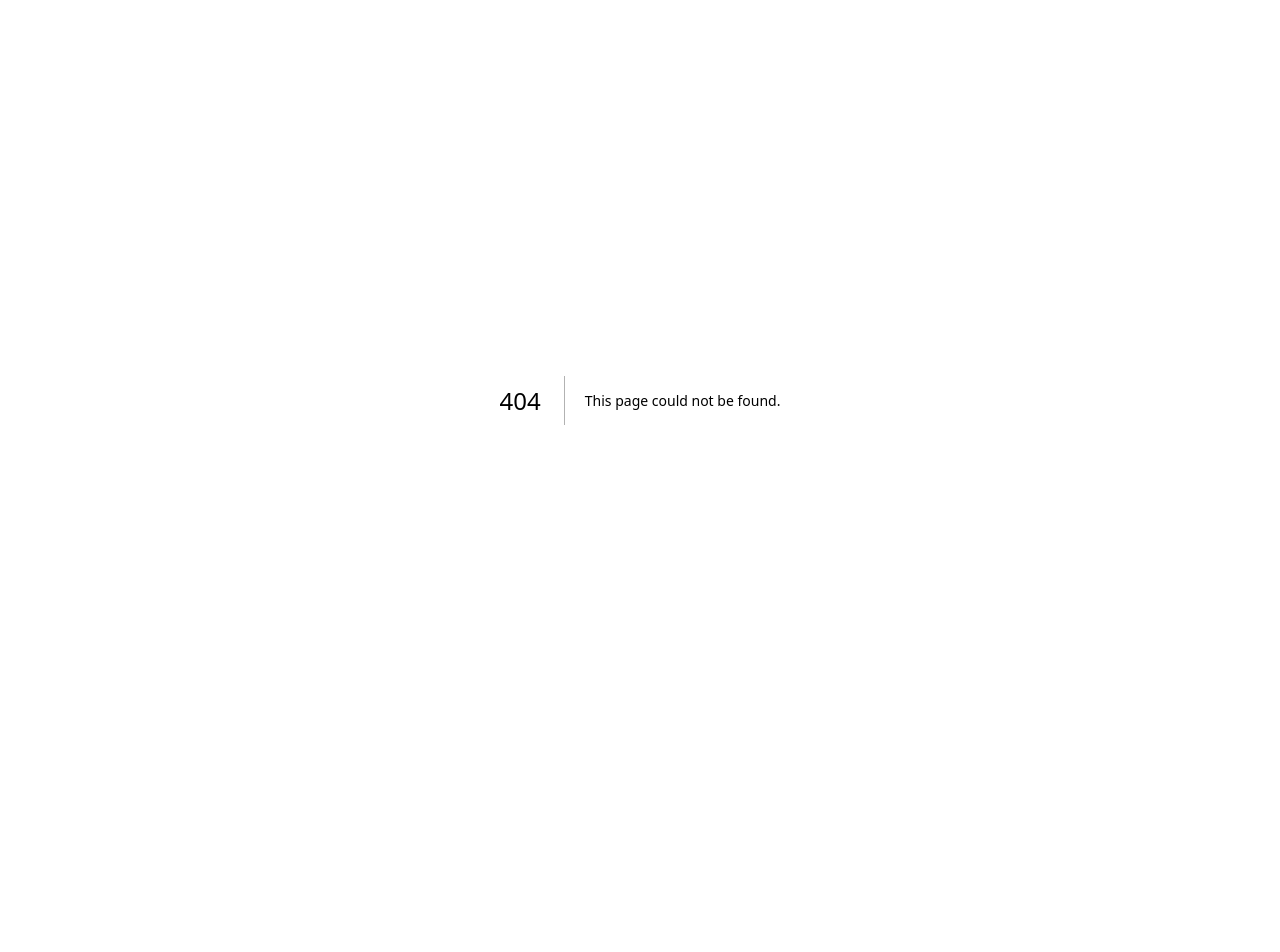
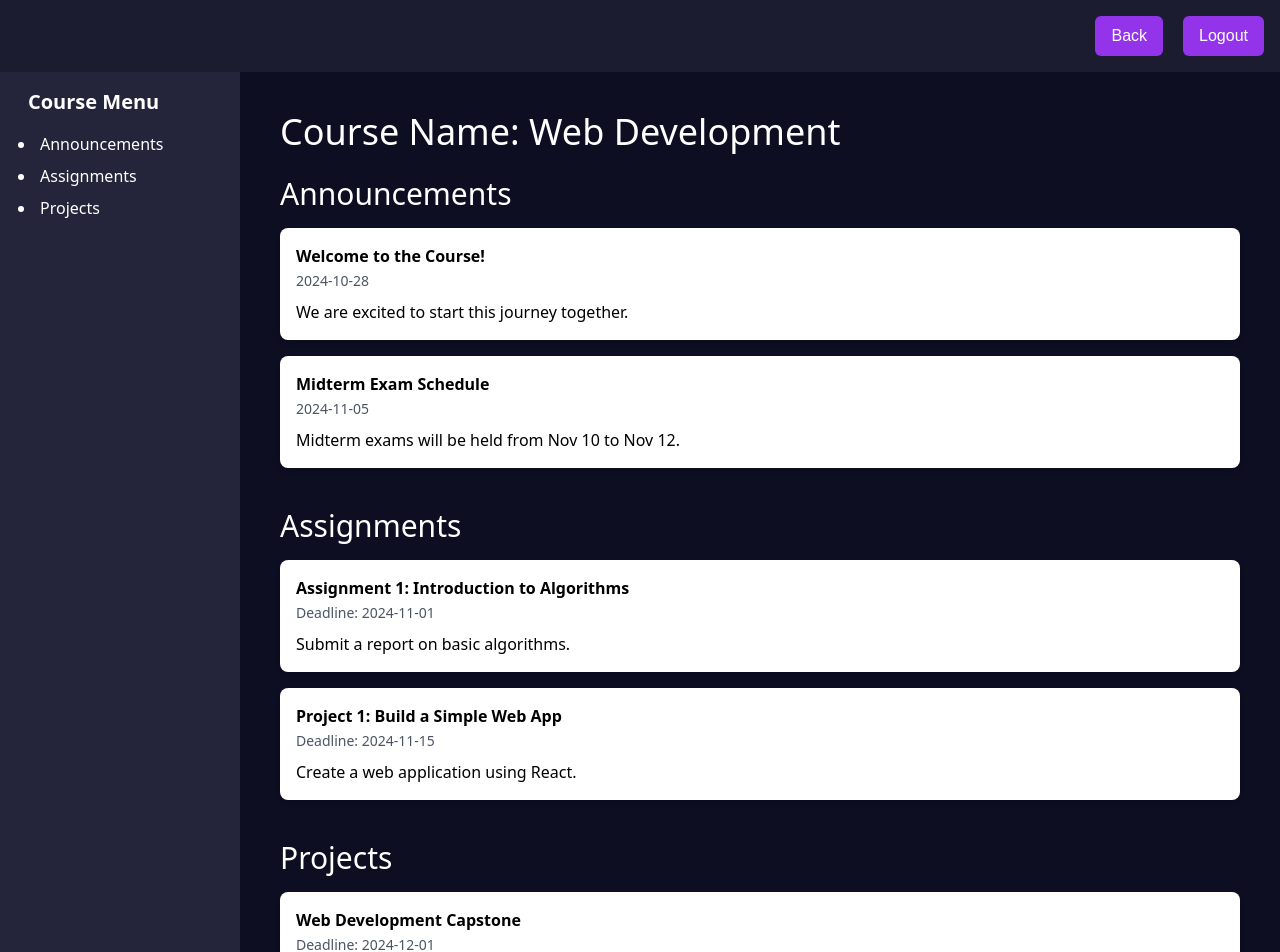
Before and after one commit to theAnuragMishra/aura-tracker, a Next.js app: page /course in a window 1280 px wide. Before the commit this address had no page. Shown: the top 952 px of the page. Before the commit the page ends 800 px from the top, so only its background shows below. Built offline with nearby package versions, Linux system fonts and the light colour scheme.

Commit message:
add course pages

```diff
--- /dev/null
+++ b/app/components/Header.tsx
@@ -0,0 +1,13 @@
+import { FC } from "react";
+
+const Header: FC = () => {
+  return (
+    <div className="bg-[#1b1c30] text-white p-4 flex justify-end items-center">
+      <button className="bg-purple-600 p-2 rounded-md mr-5 px-4">Back</button>
+
+      <button className="bg-purple-600 p-2 rounded-md px-4">Logout</button>
+    </div>
+  );
+};
+
+export default Header;
--- /dev/null
+++ b/app/course/page.tsx
@@ -0,0 +1,149 @@
+"use client";
+import { FC } from "react";
+import Header from "../components/Header";
+
+interface Announcement {
+  id: number;
+  title: string;
+  date: string;
+  content: string;
+}
+
+interface Assignment {
+  id: number;
+  title: string;
+  deadline: string;
+  description: string;
+}
+
+interface Project {
+  id: number;
+  title: string;
+  deadline: string;
+  description: string;
+}
+
+const announcements: Announcement[] = [
+  {
+    id: 1,
+    title: "Welcome to the Course!",
+    date: "2024-10-28",
+    content: "We are excited to start this journey together.",
+  },
+  {
+    id: 2,
+    title: "Midterm Exam Schedule",
+    date: "2024-11-05",
+    content: "Midterm exams will be held from Nov 10 to Nov 12.",
+  },
+];
+
+const assignments: Assignment[] = [
+  {
+    id: 1,
+    title: "Assignment 1: Introduction to Algorithms",
+    deadline: "2024-11-01",
+    description: "Submit a report on basic algorithms.",
+  },
+  {
+    id: 2,
+    title: "Project 1: Build a Simple Web App",
+    deadline: "2024-11-15",
+    description: "Create a web application using React.",
+  },
+];
+
+const projects: Project[] = [
+  {
+    id: 1,
+    title: "Web Development Capstone",
+    deadline: "2024-12-01",
+    description: "Develop a full-stack application as a group.",
+  },
+  {
+    id: 2,
+    title: "Personal Portfolio Website",
+    deadline: "2024-11-20",
+    description: "Create a personal portfolio to showcase your projects.",
+  },
+];
+
+const CoursePage: FC = () => {
+  return (
+    <>
+      <Header />
+      <div className="flex min-h-screen bg-[#0d0e22] font-sans">
+        <aside className="w-60 bg-[#24253a] text-white p-4">
+          <h2 className="text-xl font-semibold mb-4 pl-3">Course Menu</h2>
+          <ul className="list-disc pl-5">
+            <li className="mb-2 pl-1">
+              <a href="#announcements">Announcements</a>
+            </li>
+            <li className="mb-2 pl-1">
+              <a href="#assignments">Assignments</a>
+            </li>
+            <li className="mb-2 pl-1">
+              <a href="#projects">Projects</a>
+            </li>
+          </ul>
+        </aside>
+
+        <main className="flex-1 p-10 overflow-y-auto">
+          <h1 className="text-4xl text-white mb-6">
+            Course Name: Web Development
+          </h1>
+
+          <section id="announcements" className="mb-10">
+            <h2 className="text-3xl text-white mb-4">Announcements</h2>
+            {announcements.map((announcement) => (
+              <div
+                key={announcement.id}
+                className="bg-white text-black p-4 rounded-lg shadow-md mb-4"
+              >
+                <h3 className="font-semibold">{announcement.title}</h3>
+                <span className="text-gray-600 text-sm">
+                  {announcement.date}
+                </span>
+                <p className="mt-2">{announcement.content}</p>
+              </div>
+            ))}
+          </section>
+
+          <section id="assignments" className="mb-10">
+            <h2 className="text-3xl text-white mb-4">Assignments</h2>
+            {assignments.map((assignment) => (
+              <div
+                key={assignment.id}
+                className="bg-white text-black p-4 rounded-lg shadow-md mb-4"
+              >
+                <h3 className="font-semibold">{assignment.title}</h3>
+                <span className="text-gray-600 text-sm">
+                  Deadline: {assignment.deadline}
+                </span>
+                <p className="mt-2">{assignment.description}</p>
+              </div>
+            ))}
+          </section>
+
+          <section id="projects">
+            <h2 className="text-3xl text-white mb-4">Projects</h2>
+            {projects.map((project) => (
+              <div
+                key={project.id}
+                className="bg-white text-black p-4 rounded-lg shadow-md mb-4"
+              >
+                <h3 className="font-semibold">{project.title}</h3>
+                <span className="text-gray-600 text-sm">
+                  Deadline: {project.deadline}
+                </span>
+                <p className="mt-2">{project.description}</p>
+              </div>
+            ))}
+          </section>
+        </main>
+      </div>
+    </>
+  );
+};
+
+export default CoursePage;
--- /dev/null
+++ b/app/courses/page.tsx
@@ -0,0 +1,77 @@
+"use client";
+import Link from "next/link";
+import Header from "../components/Header";
+
+interface Course {
+  name: string;
+  code: string;
+  teacher: string;
+  progress: number;
+}
+
+const courses: Course[] = [
+  {
+    name: "Introduction to Computer Science",
+    code: "CSE101",
+    teacher: "Dr. Alice Smith",
+    progress: 70,
+  },
+  {
+    name: "Data Structures and Algorithms",
+    code: "CSE102",
+    teacher: "Prof. John Doe",
+    progress: 45,
+  },
+  {
+    name: "Web Development",
+    code: "CSE201",
+    teacher: "Ms. Jane Lee",
+    progress: 85,
+  },
+  {
+    name: "Database Management Systems",
+    code: "CSE202",
+    teacher: "Dr. Mark Johnson",
+    progress: 60,
+  },
+];
+
+export default function Courses() {
+  return (
+    <>
+      <Header />
+      <div className="flex flex-col items-center h-screen bg-[#0d0e22] font-sans overflow-hidden">
+        <div className="text-5xl mb-8 pt-10 pb-5 text-white">My Courses</div>
+        <div className="flex flex-wrap justify-center gap-8">
+          {courses.map((course, index) => (
+            <Link key={index} href="/course">
+              <div className="bg-white text-black rounded-lg shadow-lg p-6 flex flex-col justify-between w-64 h-50 cursor-pointer transition-transform transform hover:scale-105">
+                <h2 className="text-xl font-semibold">{course.name}</h2>
+                <p className="mt-2 text-gray-700">Code: {course.code}</p>
+                <p className="mt-2 text-gray-700">Teacher: {course.teacher}</p>
+                <div className="mt-4 flex items-center">
+                  <div className="relative w-full h-3 bg-gray-200 rounded-full flex-grow">
+                    <div
+                      className="absolute h-3 bg-purple-600 rounded-full"
+                      style={{ width: `${course.progress}%` }}
+                    ></div>
+                  </div>
+                  <p className="text-sm text-gray-600 ml-3">
+                    {course.progress}%
+                  </p>
+                </div>
+              </div>
+            </Link>
+          ))}
+        </div>
+      </div>
+      <style jsx global>{`
+        body {
+          margin: 0;
+          padding: 0;
+          overflow: hidden;
+        }
+      `}</style>
+    </>
+  );
+}
```
